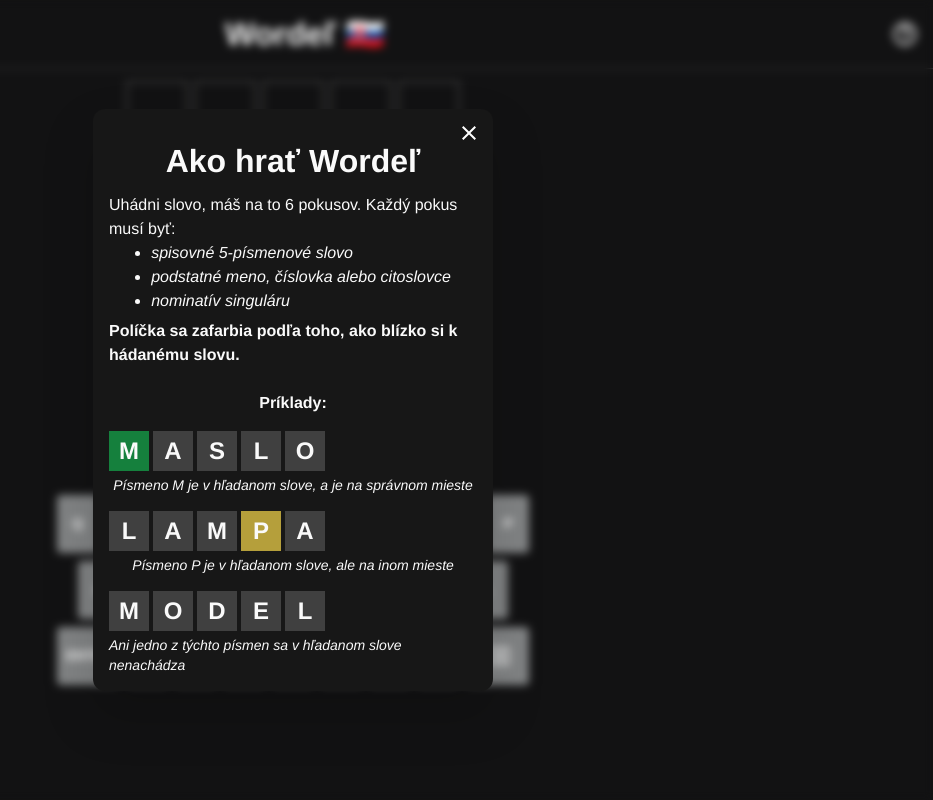
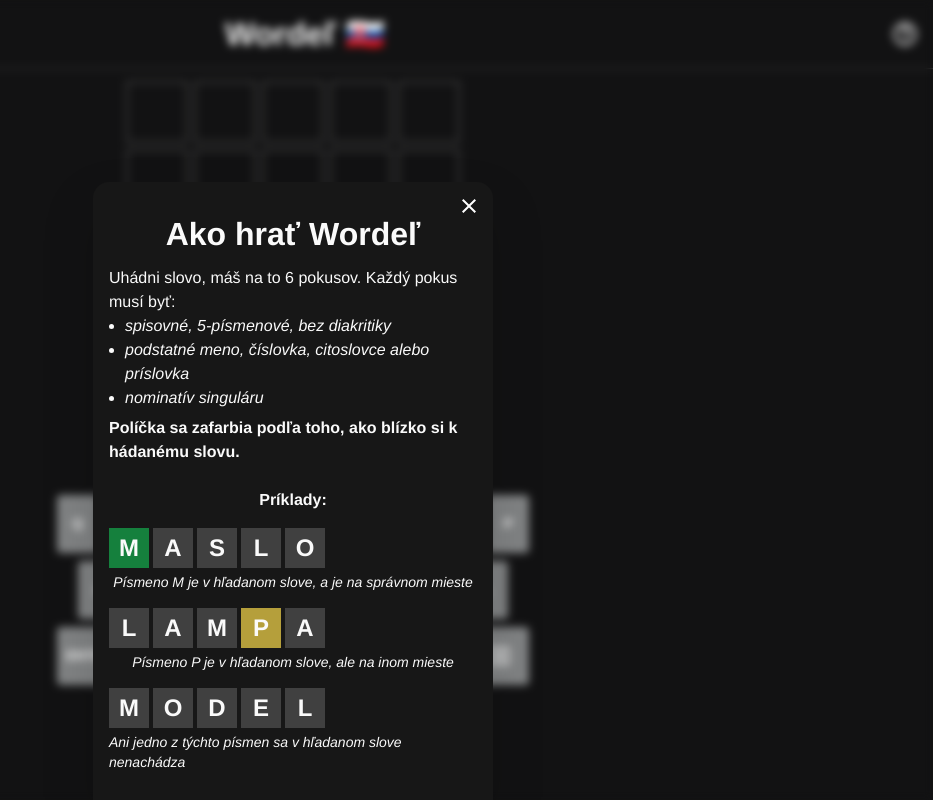
Before and after one commit to lukaslukasm/wordel, a React (Vite) app: page / in a window 1280 px wide. Both pictures are taken after a click on the button 1251 px from the left and 34 px from the top of the page. Shown: the whole page, without its empty margins (347-1280 px from the left). Built offline with nearby package versions, Linux system fonts and the light colour scheme.

Commit message:
modal a slova, je ich 240

```diff
--- a/src/components/Header.jsx
+++ b/src/components/Header.jsx
@@ -1,3 +1,4 @@
+import { AnimatePresence } from 'framer-motion'
 import { useState } from 'react'
 import help from '../assets/help.svg'
 import HelpModal from './HelpModal'
--- a/src/components/HelpModal.jsx
+++ b/src/components/HelpModal.jsx
@@ -12,8 +12,8 @@
         Uhádni slovo, máš na to 6 pokusov. Každý pokus musí byť:
       </p>
       <ul className="italic font-medium list-disc ml-4 mb-1.5">
-        <li className="font-medium">spisovné 5-písmenové slovo</li>
-        <li className="font-medium">podstatné meno, číslovka alebo citoslovce</li>
+        <li className="font-medium">spisovné, 5-písmenové, bez diakritiky</li>
+        <li className="font-medium">podstatné meno, číslovka, citoslovce alebo príslovka</li>
         <li className="font-medium">nominatív singuláru</li>
       </ul>
       <span>Políčka sa zafarbia podľa toho, ako blízko si k hádanému slovu.</span>
@@ -42,7 +42,8 @@
         <span className="small-unluck-tile">E</span>
         <span className="small-unluck-tile">L</span>
       </div>
-      <span className="italic text-sm font-medium">Ani jedno z týchto písmen sa v hľadanom slove nenachádza</span>
+      <span className="italic text-sm mb-3 font-medium">Ani jedno z týchto písmen sa v hľadanom slove nenachádza</span>
+
     </Modal >
   )
 }
--- a/src/components/Modal.jsx
+++ b/src/components/Modal.jsx
@@ -1,20 +1,40 @@
+import { AnimatePresence, motion } from 'framer-motion'
+import { useState } from 'react'
 import x from '/src/assets/x.svg'
 
 function Modal({ setShowModal, children }) {
 
+  const [hideModal, setHideModal] = useState(false)
+
+  const handleXClick = () => {
+    setHideModal(true);
+    const timer = setTimeout(() => { setShowModal(false) }, 100)
+    return () => clearTimeout(timer)
+  }
+
   return (
+
     <div
       className="modal-bg"
     >
-      <div className="modal">
+      <AnimatePresence>
+        {!hideModal &&
+          <motion.div
+            className="modal"
+            initial={{ y: 20, opacity: 0 }}
+            animate={{ y: 0, opacity: 100, transition: { duration: 0.1 } }}
+            exit={{ y: 20, opacity: 0, transition: { duration: 0.1 } }}
+          >
             <button
               className='h-6 absolute right-3 top-3'
-          onClick={() => setShowModal(false)}
+              onClick={() => handleXClick()}
             >
               <img src={x} alt="" />
             </button>
             {children}
-      </div>
+          </motion.div>
+        }
+      </AnimatePresence>
     </div>
   )
 }
--- a/src/index.css
+++ b/src/index.css
@@ -38,12 +38,14 @@
 	}
 
 	.modal-bg {
-		@apply absolute inset-0 z-40 flex justify-center items-center
+		@apply absolute inset-0 z-40 flex justify-center items-end
 		backdrop-blur-sm w-screen;
 	}
 
 	.modal {
-		@apply select-none bg-neutral-900 w-[min(100vw,400px)] flex drop-shadow-2xl relative rounded-xl p-4 flex-col justify-center items-center;
+		@apply select-none bg-neutral-900 w-[min(100vw,400px)]
+		 flex drop-shadow-2xl relative rounded-t-2xl p-4 flex-col
+		  justify-center items-center;
 	}
 
 	.keyboard-row {
```
Also changed, not shown: data/slovenske.txt, public/data/slovenske.txt. Lines whose indentation alone changed are shown as unchanged.
